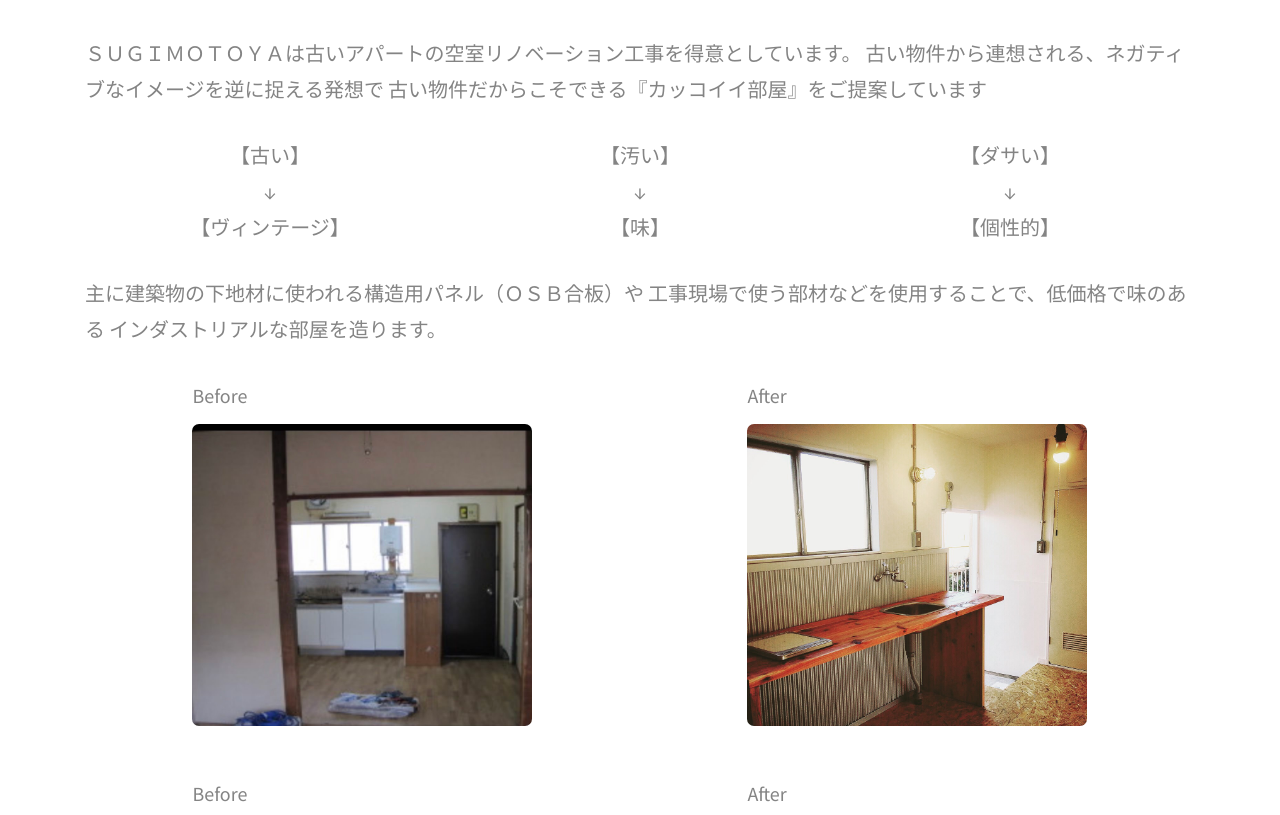
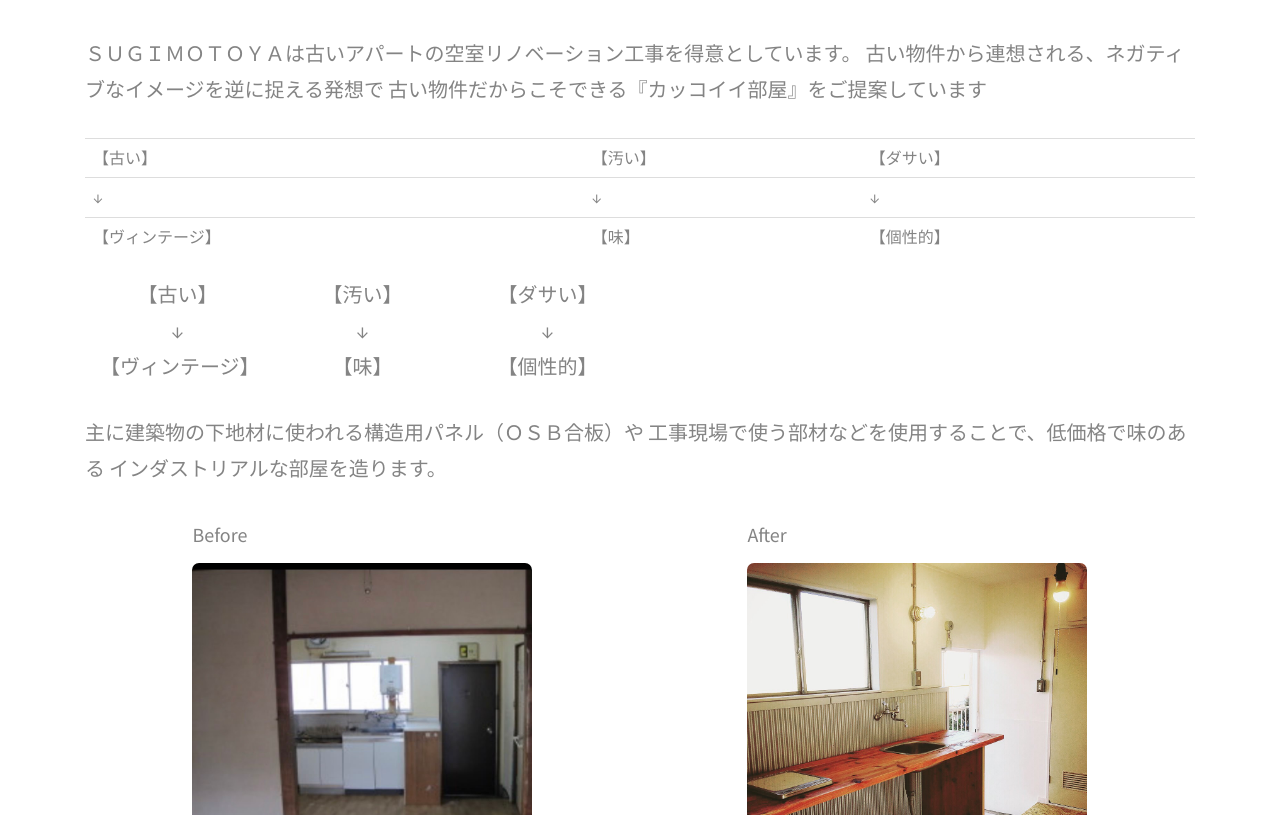
Before and after one commit to YFujitani/sugimotoya-corp-site, a plain HTML site: page example.html in a window 1280 px wide. Shown: the part 1420-2235 px from the top of the page. Drawn offline with Linux system fonts and the light colour scheme; files whose address does not match are found by name.

Commit message:
Add table

```diff
--- a/css/style.css
+++ b/css/style.css
@@ -1267,3 +1267,8 @@ figure {
     height: calc(0.27272 * 100vw);
   }
 }
+
+.table-borderless td,
+.table-borderless th {
+  border-top: none;
+}
--- a/example.html
+++ b/example.html
@@ -132,37 +132,57 @@
 									古い物件だからこそできる『カッコイイ部屋』をご提案しています
 								</p>
 
-								<div class="clearfix" style="text-align: center; font-size: 20px; margin-bottom: 1.5em;">
-									<div>
-										<div class="col-md-4">
+								<table class="table table-borderless">
+									<tbody>
+										<tr>
+											<td>【古い】</td>
+											<td>【汚い】</td>
+											<td>【ダサい】</td>
+										</tr>
+										<tr>
+											<td>&darr;</td>
+											<td>&darr;</td>
+											<td>&darr;</td>
+										</tr>
+										<tr>
+											<td>【ヴィンテージ】</td>
+											<td >【味】</td>
+											<td>【個性的】</td>
+										</tr>
+									</tbody>
+								</table>
+
+								<div class="container-fluid" style="text-align: center; font-size: 20px; margin-bottom: 1.5em;">
+									<div class="row">
+										<div class="col-xs-2">
 											【古い】
 										</div>
-										<div class="col-md-4">
+										<div class="col-xs-2">
 											【汚い】
 											</div>
-										<div class="col-md-4">
+										<div class="col-xs-2">
 											【ダサい】
 										</div>
 									</div>
-									<div>
-										<div class="col-md-4">
+									<div class="row">
+										<div class="col-xs-2">
 											&darr;
 										</div>
-										<div class="col-md-4">
+										<div class="col-xs-2">
 											&darr;
 											</div>
-										<div class="col-md-4">
+										<div class="col-xs-2">
 											&darr;
 										</div>
 									</div>
-									<div>
-										<div class="col-md-4">
+									<div class="row">
+										<div class="col-xs-2">
 											【ヴィンテージ】
 										</div>
-										<div class="col-md-4">
+										<div class="col-xs-2">
 											【味】
 											</div>
-										<div class="col-md-4">
+										<div class="col-xs-2">
 											【個性的】
 										</div>
 									</div>
```
